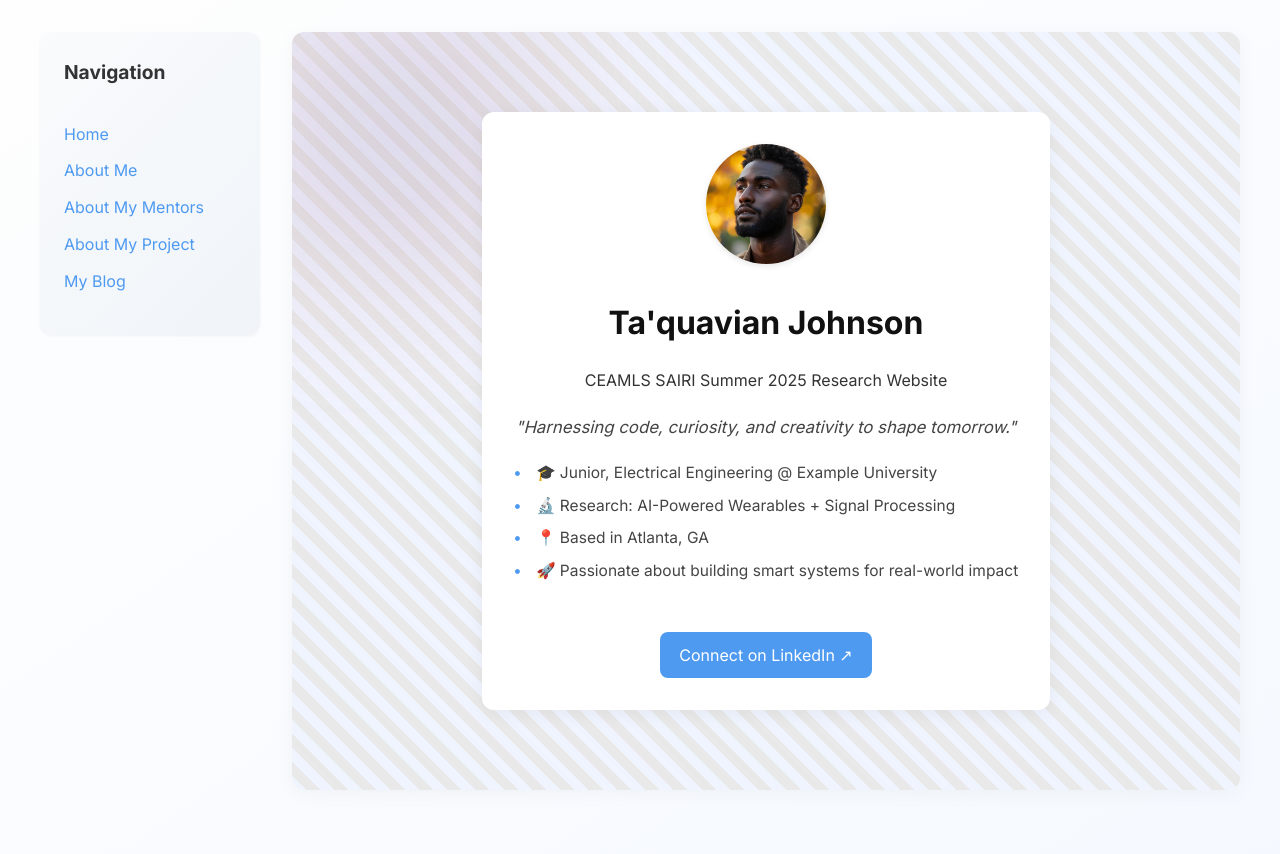
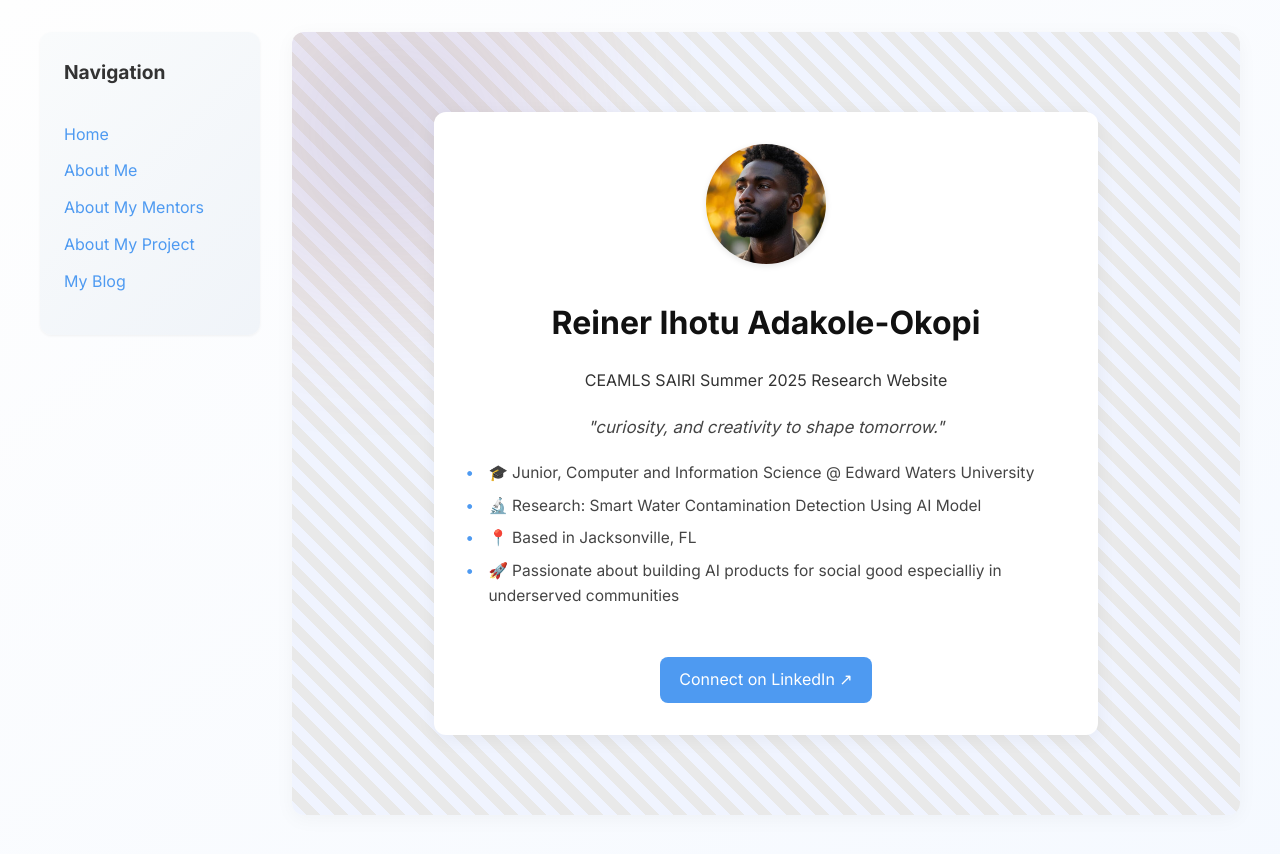
Before and after one commit to Reiner343/Reiner343.github.io, a Jekyll site: the page built from index.md, in a window 1280 px wide. Shown: the top 854 px of the page. Built offline with Jekyll 4.4.1, drawn with Linux system fonts in a browser that asks for light colours.

Commit message:
Update index.md

```diff
--- a/index.md
+++ b/index.md
@@ -1,16 +1,16 @@
 ---
 layout: home
-title: Ta'quavian Johnson
+title: Reiner Ihotu Adakole-Okopi
 description: CEAMLS SAIRI Summer 2025 Research Website
 
-motto: "Harnessing code, curiosity, and creativity to shape tomorrow."
+motto: "curiosity, and creativity to shape tomorrow."
 
 quick_facts:
-  - "🎓 Junior, Electrical Engineering @ Example University"
-  - "🔬 Research: AI-Powered Wearables + Signal Processing"
-  - "📍 Based in Atlanta, GA"
-  - "🚀 Passionate about building smart systems for real-world impact"
+  - "🎓 Junior, Computer and Information Science @ Edward Waters University"
+  - "🔬 Research: Smart Water Contamination Detection Using AI Model"
+  - "📍 Based in Jacksonville, FL"
+  - "🚀 Passionate about building AI products for social good especialliy in underserved communities"
 
-linkedin: https://www.linkedin.com/in/taquavian-johnson/
+linkedin: https://www.linkedin.com/in/reineradakole-okopi/
 image: /assets/images/me.jpg
 ---
```
